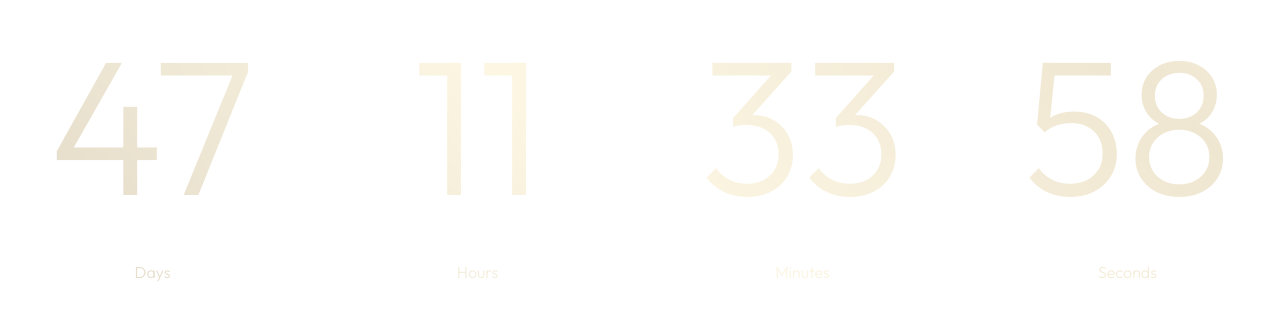
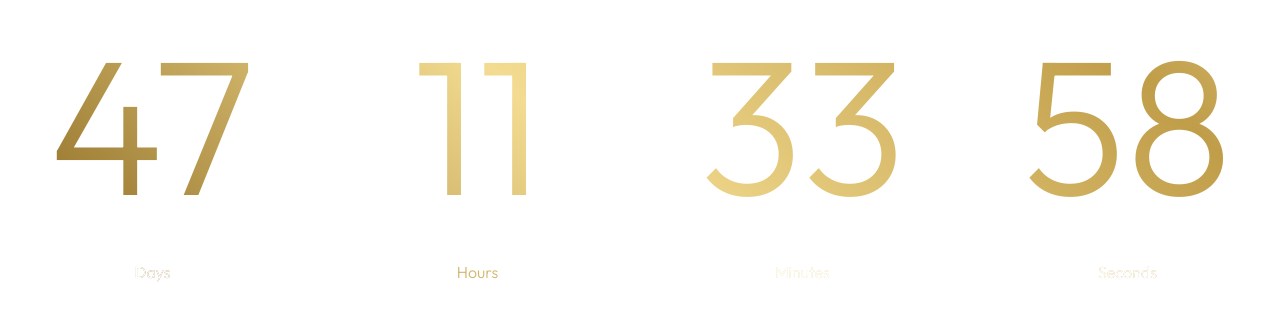
Before and after one commit to Rohan749/pirates, a Next.js app: page / in a window 1280 px wide. Shown: the part 244-562 px from the top of the page. Built offline with nearby package versions, Linux system fonts and the light colour scheme.

Commit message:
changed spline image

```diff
--- a/src/app/page.tsx
+++ b/src/app/page.tsx
@@ -63,9 +63,9 @@ export default function Home() {
       {/* <div className="top-0 left-1/2 -translate-x-1/2 absolute h-full w-full">
       <Spotlight loading={loading} />
       </div> */}
-      <div className="absolute z-50 w-full">
+      {/* <div className="absolute w-full"> */}
     <CountDown targetDate={targetDate} loading={loading} />
-    </div>
+    {/* </div> */}
     </div>
   );
 }
--- a/src/components/Countdown.tsx
+++ b/src/components/Countdown.tsx
@@ -29,7 +29,7 @@ const CountDown = React.memo(({ targetDate }: countInterface) => {
     });
 
     gsap.to(".countdown", {
-      opacity: 0.25,
+      opacity: 1,
       duration: 2,
       delay: 3,
     });
@@ -79,7 +79,7 @@ const CountDown = React.memo(({ targetDate }: countInterface) => {
           <div className="text-5xl lg:text-10xl">
             {formattedTime(timeLeft.days)}
           </div>
-          <div>Days</div>
+          <div className="text-white">Days</div>
         </div>
         <div className="flex flex-col justify-center items-center gap-10 w-[25%]">
           <div className="text-5xl lg:text-10xl">
@@ -91,13 +91,13 @@ const CountDown = React.memo(({ targetDate }: countInterface) => {
           <div className="text-5xl lg:text-10xl">
             {formattedTime(timeLeft.minutes)}
           </div>
-          <div>Minutes</div>
+          <div className="text-white">Minutes</div>
         </div>
         <div className="flex flex-col justify-center items-center gap-10 w-[25%]">
           <div className="text-5xl lg:text-10xl">
             {formattedTime(timeLeft.seconds)}
           </div>
-          <div>Seconds</div>
+          <div className="text-white opacity-1">Seconds</div>
         </div>
         {mintNow && (
           <div
--- a/src/components/Header.tsx
+++ b/src/components/Header.tsx
@@ -37,8 +37,6 @@ const Header = ({ loading }: headerInterface) => {
       setPlaying(true)
     }
   }
-
-  console.log("REf", audioRef.current)
 
 
   useEffect(() => {
@@ -89,7 +87,7 @@ const Header = ({ loading }: headerInterface) => {
   <source src="https://drive.google.com/file/d/11fcS_N8KffmrB-gAlPP7ITVwPTK0aUAC/view" type="audio/mpeg" />
   Your browser does not support the audio element.
 </audio> */}
-      <ReactHowler  playing={true} src="/audio/clock.mp3" mute={!playing} rate={1}  loop={true} />
+      <ReactHowler  playing={playing} src="/audio/audio.mp3"  rate={1}  loop={true} />
       {/* <audio ref={audioRef} src="/clock.mp3" /> */}
     </header>
   );
--- a/src/components/SplineImg.tsx
+++ b/src/components/SplineImg.tsx
@@ -19,7 +19,7 @@ const SplineImg = ({handleSplineLoad, loading}:splineImgInterface) => {
         opacity: 0,
       }, {
         y: 0,
-        opacity: 1,
+        opacity: 0.95,
         duration: 3,
         delay: 1,
        ease: "power4.out"
```
Also changed, not shown: 2 other files (tests, documents, lock files or other folders).
